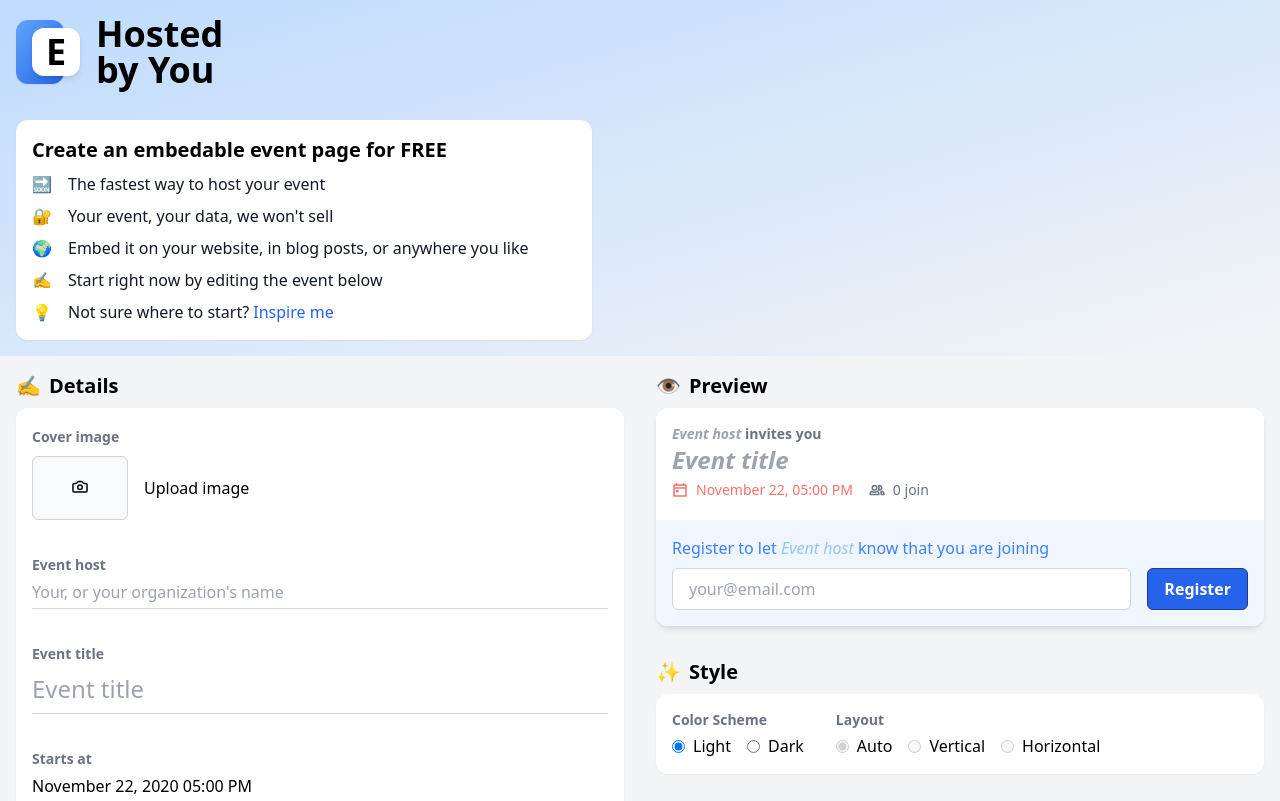
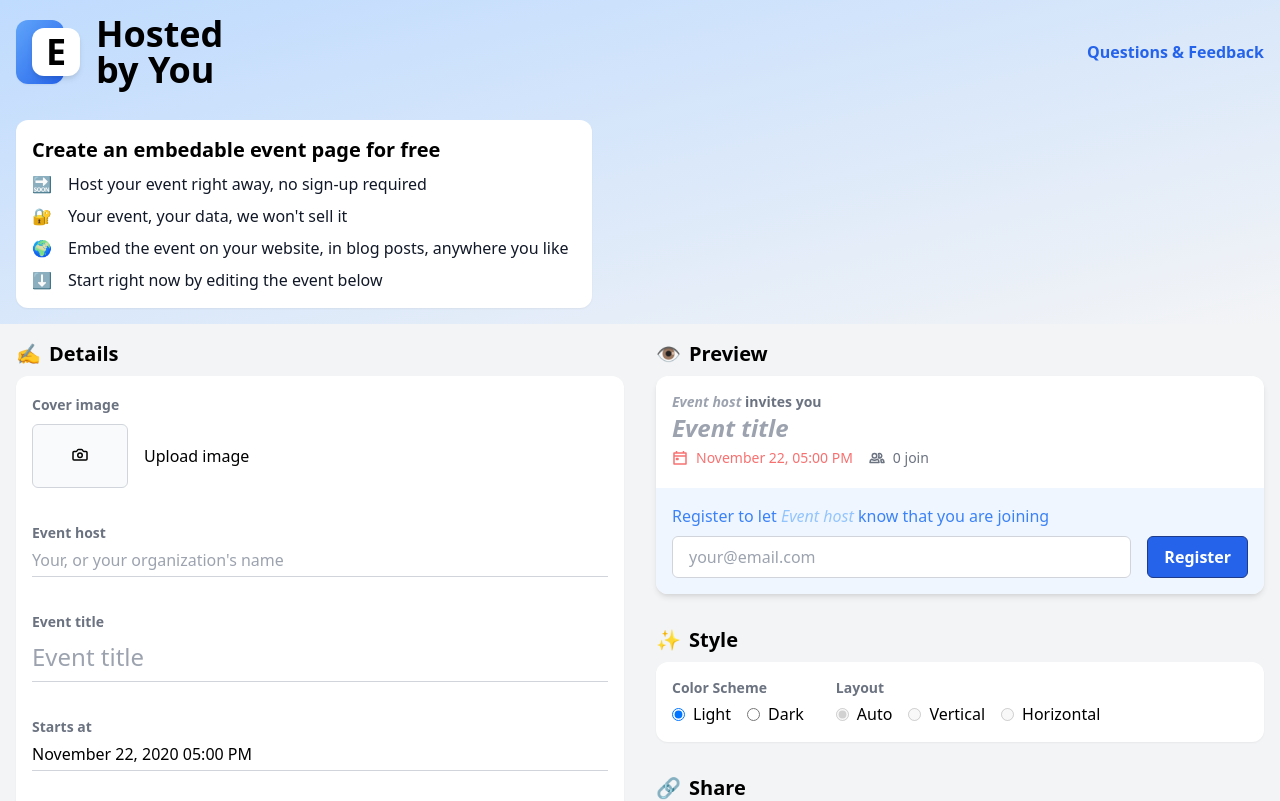
Before and after one commit to wouterraateland/hosted-by-you, a Next.js app: page / in a window 1280 px wide. Shown: the top 801 px of the page. Built offline with nearby package versions, Linux system fonts and the light colour scheme.

Commit message:
Improve benefits. Add feedback button

```diff
--- a/components/landing/Benefits.jsx
+++ b/components/landing/Benefits.jsx
@@ -5,16 +5,19 @@ export default function Benefits() {
   return (
     <Card className="max-w-xl p-4 space-y-2">
       <h2 className="font-bold text-xl">
-        Create an embedable event page for FREE
+        Create an embedable event page for free
       </h2>
-      <Benefit emoji="🔜" label="The fastest way to host your event" />
-      <Benefit emoji="🔐" label="Your event, your data, we won't sell" />
+      <Benefit
+        emoji="🔜"
+        label="Host your event right away, no sign-up required"
+      />
+      <Benefit emoji="🔐" label="Your event, your data, we won't sell it" />
       <Benefit
         emoji="🌍"
-        label="Embed it on your website, in blog posts, or anywhere you like"
+        label="Embed the event on your website, in blog posts, anywhere you like"
       />
-      <Benefit emoji="✍️" label="Start right now by editing the event below" />
-      <Benefit
+      <Benefit emoji="⬇️" label="Start right now by editing the event below" />
+      {/* <Benefit
         emoji="💡"
         label={
           <>
@@ -24,7 +27,7 @@ export default function Benefits() {
             </button>
           </>
         }
-      />
+      /> */}
     </Card>
   );
 }
--- a/pages/admin/[eventId].js
+++ b/pages/admin/[eventId].js
@@ -30,11 +30,19 @@ export default function EventAdmin({ error, event }) {
     <div className="bg-gray-100 min-h-screen">
       <EventSEO event={eventState[0]} />
       <header className="p-4 space-y-8 bg-gradient-to-br from-blue-200 to-transparent">
-        <Link href="/">
-          <a className="inline-block">
-            <Logo />
+        <div className="flex items-center justify-between">
+          <Link href="/">
+            <a className="inline-block">
+              <Logo />
+            </a>
+          </Link>
+          <a
+            className="text-blue-600 hover:text-blue-700 font-bold"
+            href="mailto:wouterraateland@gmail.com"
+          >
+            Questions &amp; Feedback
           </a>
-        </Link>
+        </div>
       </header>
       <main className="p-4 space-y-4">
         <EventContext.Provider value={eventState}>
--- a/pages/index.js
+++ b/pages/index.js
@@ -15,7 +15,15 @@ export default function Home() {
       </Head>
 
       <header className="p-4 space-y-8 bg-gradient-to-br from-blue-200 to-transparent">
-        <Logo />
+        <div className="flex items-center justify-between">
+          <Logo />
+          <a
+            className="text-blue-600 hover:text-blue-700 font-bold"
+            href="mailto:wouterraateland@gmail.com"
+          >
+            Questions &amp; Feedback
+          </a>
+        </div>
         <Benefits />
       </header>
       <main className="p-4">
```
Also changed, not shown: public/site.webmanifest.
